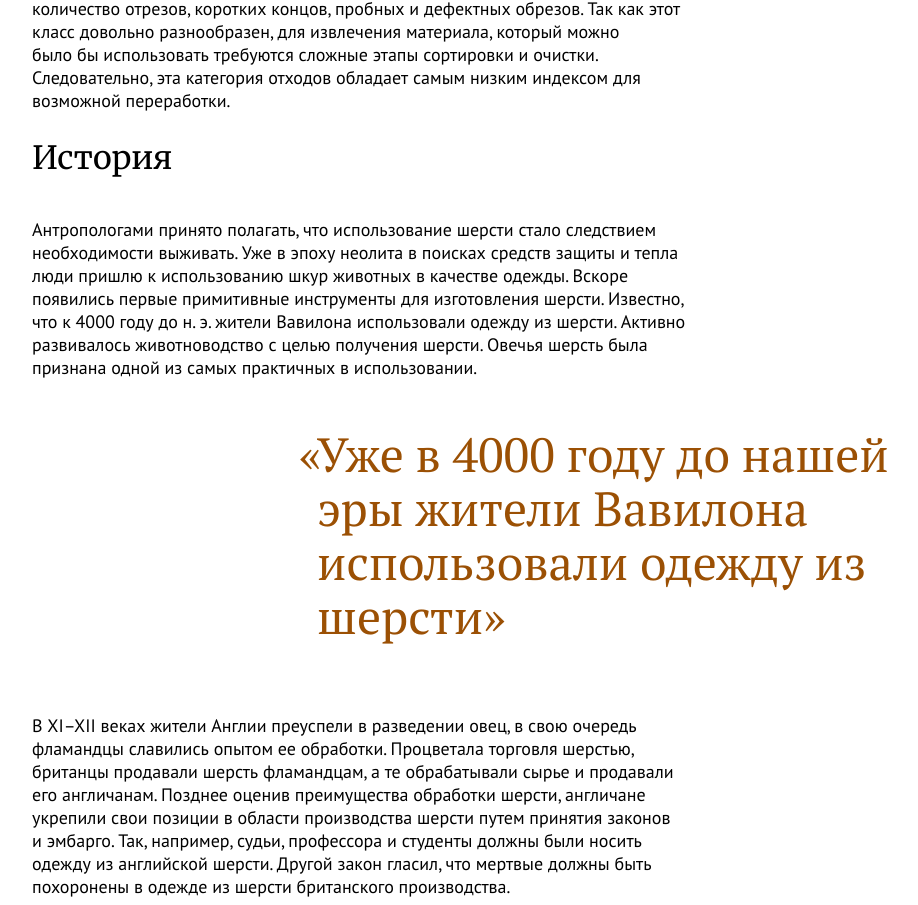
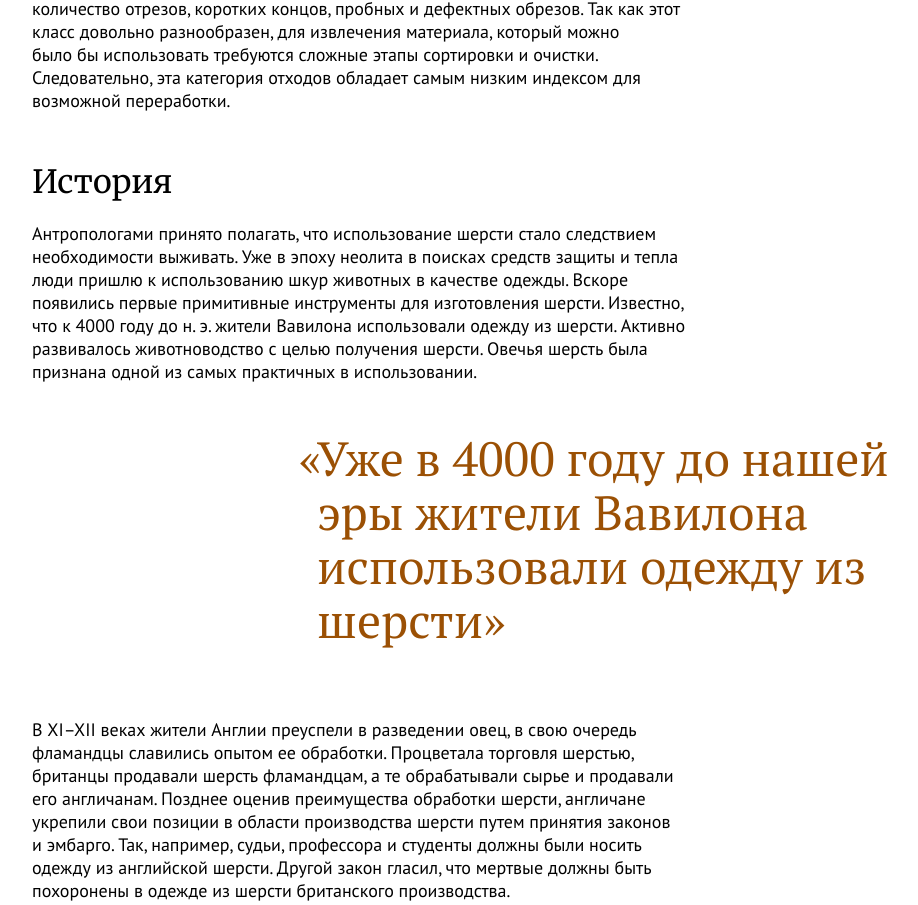
Before and after one commit to Rukomoynikov/bureau-webpage, a website: page index.html in a window 1280 px wide. Shown: the part 3192-4097 px from the top of the page, without its empty margins (138-1056 px from the left). Drawn offline with Linux system fonts and the light colour scheme.

Commit message:
Title paddings

```diff
--- a/index.css
+++ b/index.css
@@ -44,6 +44,11 @@ html, body {
 
 .title--h3 {
   font: bold 18px/23px 'Merriweather', serif;
+}
+
+.historyTitle {
+  margin-bottom: 20px;
+  margin-top: 50px;
 }
 
 .subheader {
--- a/index.html
+++ b/index.html
@@ -155,7 +155,8 @@
 				<p class="horizontalBlock__text basicParagraph">В процессе производства шерсти особое внимание также уделяют промышленным отходам. Внимание к этому аспекту бизнеса шерстяной промышленности напрямую влияет на прибыль. Таким образом выделяют несколько классов отходов. Гребенные очесы — это короткие волокна шерсти, которые отделяются от длинной в процессе вычесывания. По своему качеству она равнозначны с обычными волокнами шерсти. Из-за своей небольшой длины они являются одним из основных источников отходов в процессе производства. Их собирают и используют повторно для производства высококачественной продукции. Мягкие отходы — это также класс высококачественного материала, который выпадает на этапах прядения и кардного производства. Этот материал собирается и повторно вводится в процесс, из которого был получен. Твердые отходы — этот материал образуется в процессе прядения, скручивания, намотки на бобины. Он требует трудозатратной переработки и поэтому имеет меньшую ценность. Отделочные отходы — эта категория включает в себя большое количество отрезов, коротких концов, пробных и дефектных обрезов. Так как этот класс довольно разнообразен, для извлечения материала, который можно было бы использовать требуются сложные этапы сортировки и очистки. Следовательно, эта категория отходов обладает самым низким индексом для возможной переработки.</p>
 			</div>
 
-			<h2 class="title--h2">История</h2>
+			<h2 class="title--h2 historyTitle">История</h2>
+
 			<p class="basicParagraph">Антропологами принято полагать, что использование шерсти стало следствием необходимости выживать. Уже в эпоху неолита в поисках средств защиты и тепла люди пришлю к использованию шкур животных в качестве одежды. Вскоре появились первые примитивные инструменты для изготовления шерсти. Известно, что к 4000 году до н. э. жители Вавилона использовали одежду из шерсти. Активно развивалось животноводство с целью получения шерсти. Овечья шерсть была признана одной из самых практичных в использовании.</p>
 
 			<blockquote class="quote">Уже в 4000 году до нашей эры жители Вавилона использовали одежду из шерсти</blockquote>
```
